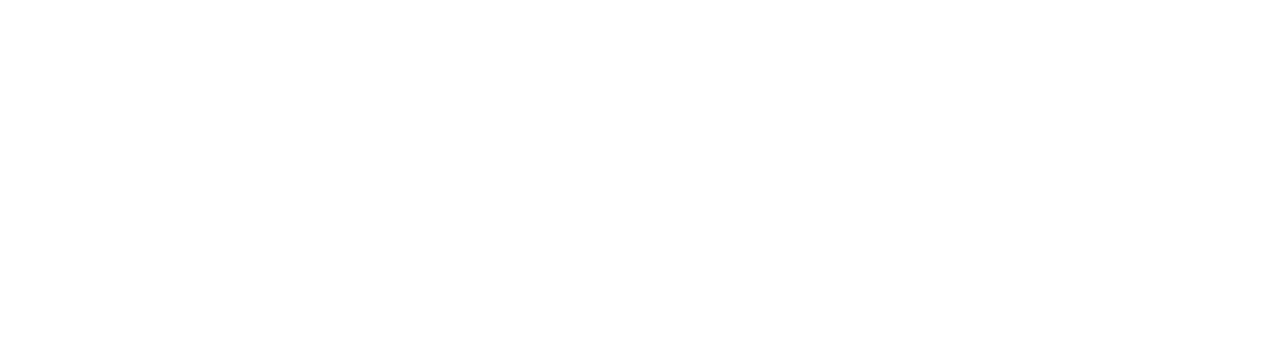
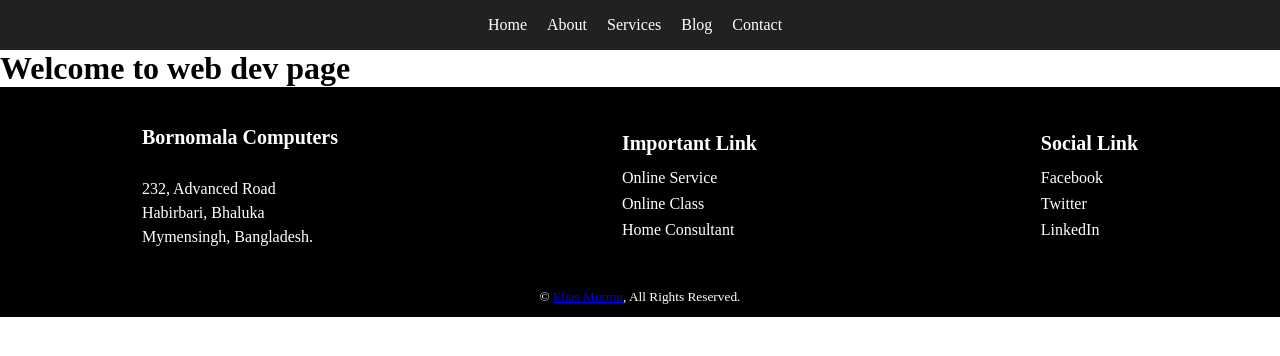
Before and after one commit to emurmudu/simple-blog-website, a plain HTML site: page web.html in a window 1280 px wide. Drawn offline with Linux system fonts and the light colour scheme.

Commit message:
all menu header and footer added

```diff
--- a/about.html
+++ b/about.html
@@ -0,0 +1,58 @@
+<!DOCTYPE html>
+<html lang="en">
+<head>
+    <meta charset="UTF-8">
+    <meta name="viewport" content="width=device-width, initial-scale=1.0">
+    <title>About</title>
+    <link rel="stylesheet" href="styles/style.css">
+</head>
+<body>
+
+    <header>
+        <nav>
+            <ul class="list-item">
+                <li><a href="home.html">Home</a></li>
+                <li><a href="about.html">About</a></li>
+                <li><a href="services.html">Services</a>
+                    <ul class="dropdown">
+                        <li class="sub"><a href="web.html">Web Dev</a></li>
+                        <li class="sub"><a href="game.html">Game Dev</a></li>
+                        <li class="sub"><a href="soft.html">Soft Dev</a></li>
+                    </ul>
+                </li>
+                <li><a href="blog.html">Blog</a></li>
+                <li><a href="contact.html">Contact</a></li>
+            </ul>
+        </nav>
+    </header>
+
+    <main>
+        <h1>Welcome to About page</h1>
+    </main>
+
+    <footer>
+        <div class="footer-div">
+            <div>
+                    <h4 class="fhead">Bornomala Computers</h4> <br>
+                    <p class="plist">232, Advanced Road<br>
+                    Habirbari, Bhaluka <br>
+                    Mymensingh, Bangladesh.</p>
+            </div>
+            <div>
+                <h4 class="fhead">Important Link</h4>
+                <li class="list">Online Service</li>
+                <li class="list">Online Class</li>
+                <li class="list">Home Consultant</li>
+            </div>
+            <div>
+                <h4 class="fhead">Social Link</h4>
+                <li class="list">Facebook</li>
+                <li class="list">Twitter</li>
+                <li class="list">LinkedIn</li>
+            </div>
+        </div>
+        <p class="copy"><small>&copy; <a href="https://github.com/emurmudu" target="_blank">Elias Murmu</a>, All Rights Reserved.</small></p>
+    </footer>
+
+</body>
+</html>
--- a/web.html
+++ b/web.html
@@ -0,0 +1,58 @@
+<!DOCTYPE html>
+<html lang="en">
+<head>
+    <meta charset="UTF-8">
+    <meta name="viewport" content="width=device-width, initial-scale=1.0">
+    <title>Web Dev</title>
+    <link rel="stylesheet" href="styles/style.css">
+</head>
+<body>
+
+    <header>
+        <nav>
+            <ul class="list-item">
+                <li><a href="home.html">Home</a></li>
+                <li><a href="about.html">About</a></li>
+                <li><a href="services.html">Services</a>
+                    <ul class="dropdown">
+                        <li class="sub"><a href="web.html">Web Dev</a></li>
+                        <li class="sub"><a href="game.html">Game Dev</a></li>
+                        <li class="sub"><a href="soft.html">Soft Dev</a></li>
+                    </ul>
+                </li>
+                <li><a href="blog.html">Blog</a></li>
+                <li><a href="contact.html">Contact</a></li>
+            </ul>
+        </nav>
+    </header>
+
+    <main>
+        <h1>Welcome to web dev page</h1>
+    </main>
+
+    <footer>
+        <div class="footer-div">
+            <div>
+                    <h4 class="fhead">Bornomala Computers</h4> <br>
+                    <p class="plist">232, Advanced Road<br>
+                    Habirbari, Bhaluka <br>
+                    Mymensingh, Bangladesh.</p>
+            </div>
+            <div>
+                <h4 class="fhead">Important Link</h4>
+                <li class="list">Online Service</li>
+                <li class="list">Online Class</li>
+                <li class="list">Home Consultant</li>
+            </div>
+            <div>
+                <h4 class="fhead">Social Link</h4>
+                <li class="list">Facebook</li>
+                <li class="list">Twitter</li>
+                <li class="list">LinkedIn</li>
+            </div>
+        </div>
+        <p class="copy"><small>&copy; <a href="https://github.com/emurmudu" target="_blank">Elias Murmu</a>, All Rights Reserved.</small></p>
+    </footer>
+
+</body>
+</html>
```
Also changed, not shown: blog.html (+58 -0 lines), contact.html (+58 -0 lines), game.html (+58 -0 lines), home.html (+58 -0 lines), index.html (+1 -1 lines), services.html (+58 -0 lines), soft.html (+58 -0 lines).
